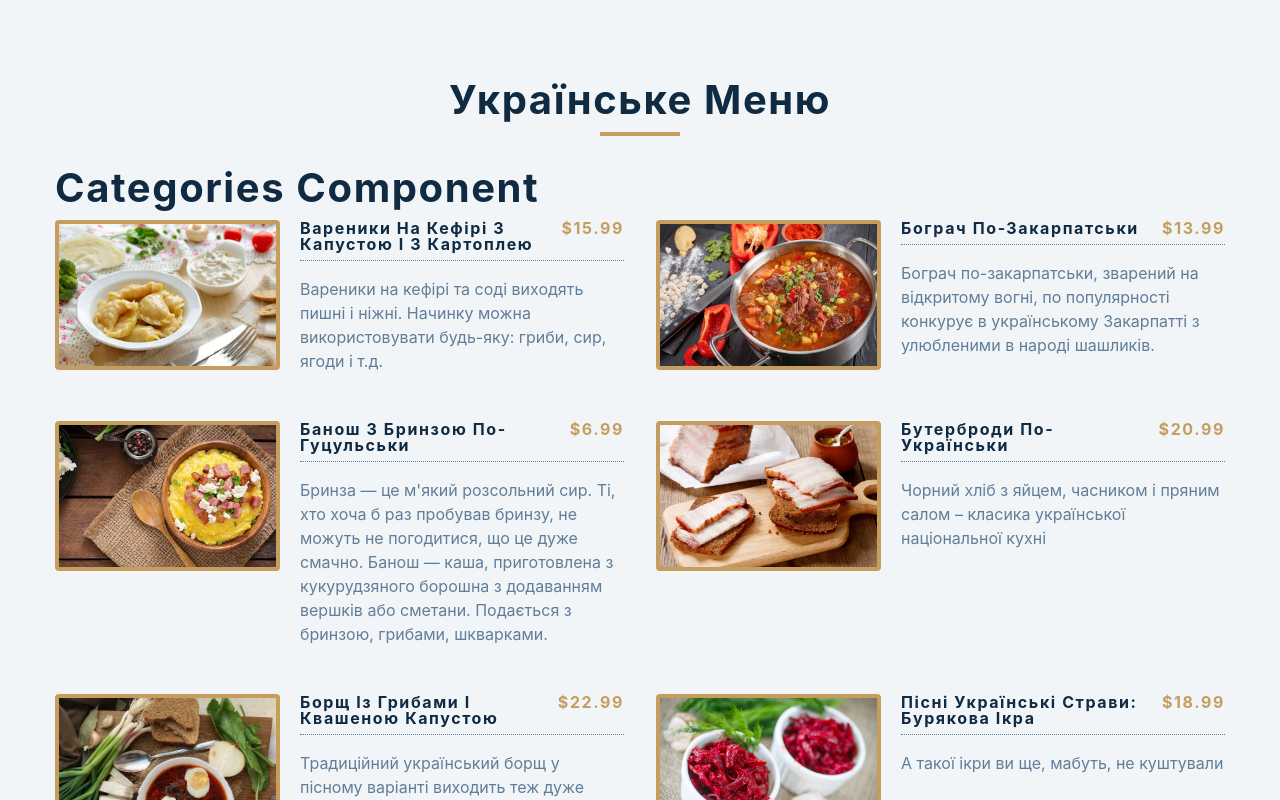
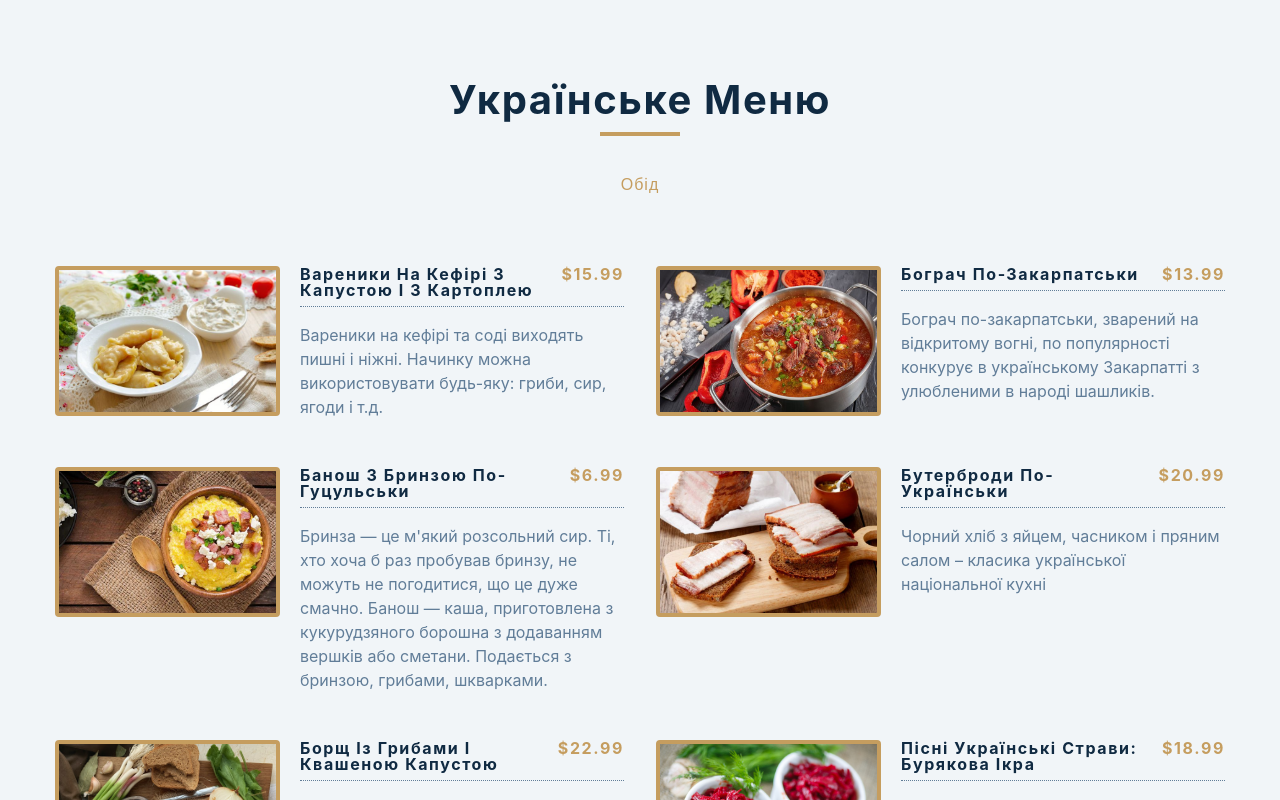
Before and after one commit to maroon796/ukrainian-menu-react, a React (Create React App) app: page / in a window 1280 px wide. Shown: the top 800 px of the page. Built offline with nearby package versions, Linux system fonts and the light colour scheme.

Commit message:
working with filtering categories

```diff
--- a/src/App.js
+++ b/src/App.js
@@ -7,7 +7,16 @@ function App() {
   const [menuItems, setMenuItems] = useState(items);
   const [categories, setCategories] = useState([]);
 
-  const filterItems = (category) => {};
+  const filterItems = (category) => {
+    if (category === 'усе меню') {
+      setMenuItems(items);
+      return;
+    }
+    const newItems = items.filter((item) => {
+      return category === item.category;
+    });
+    setMenuItems(newItems);
+  };
 
   return (
     <main>
@@ -16,7 +25,7 @@ function App() {
           <h2>Українське меню</h2>
           <div className="underline"></div>
         </div>
-        <Categories />
+        <Categories filterItems={filterItems} />
         <Menu items={menuItems} />
       </section>
     </main>
--- a/src/Categories.js
+++ b/src/Categories.js
@@ -1,7 +1,13 @@
 import React from 'react';
 
-const Categories = () => {
-  return <h2>categories component</h2>;
+const Categories = ({ filterItems }) => {
+  return (
+    <div className="btn-container">
+      <button className="filter-btn" onClick={() => filterItems('обід')}>
+        обід
+      </button>
+    </div>
+  );
 };
 
 export default Categories;
```
